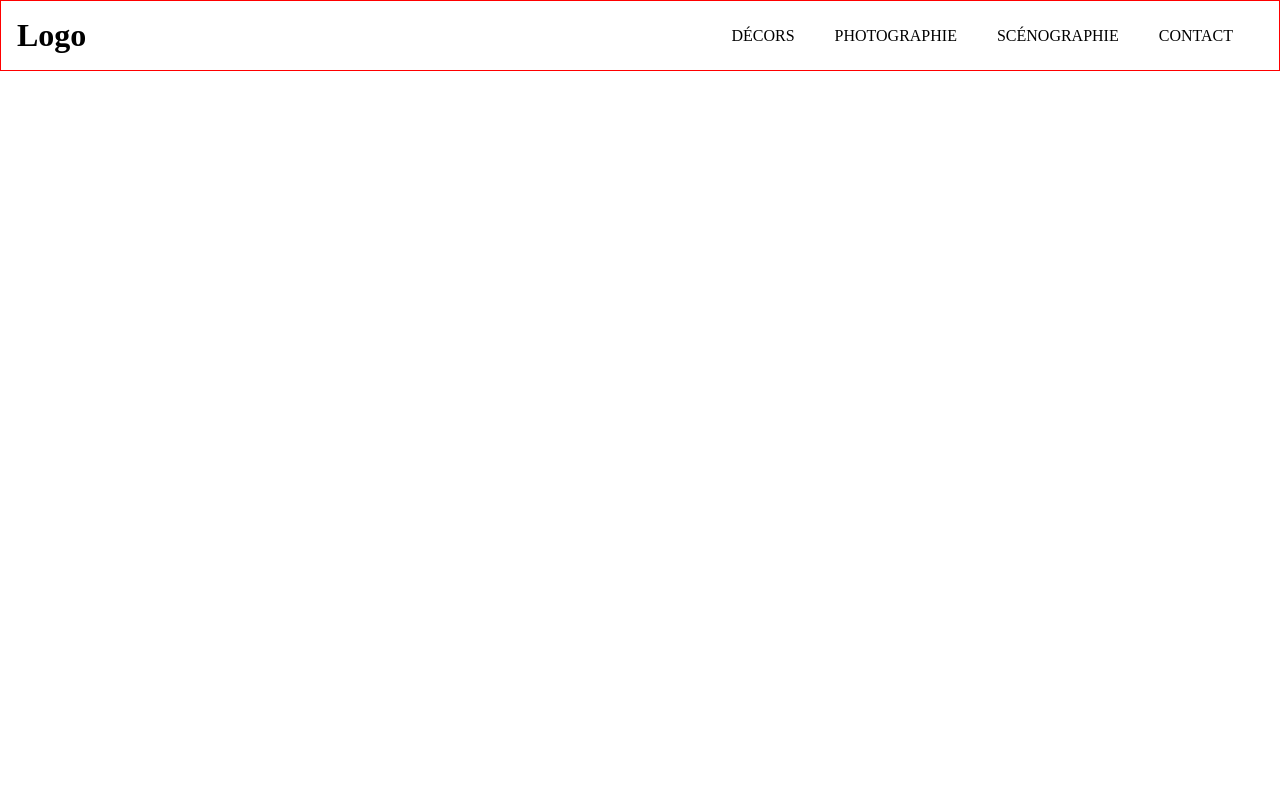
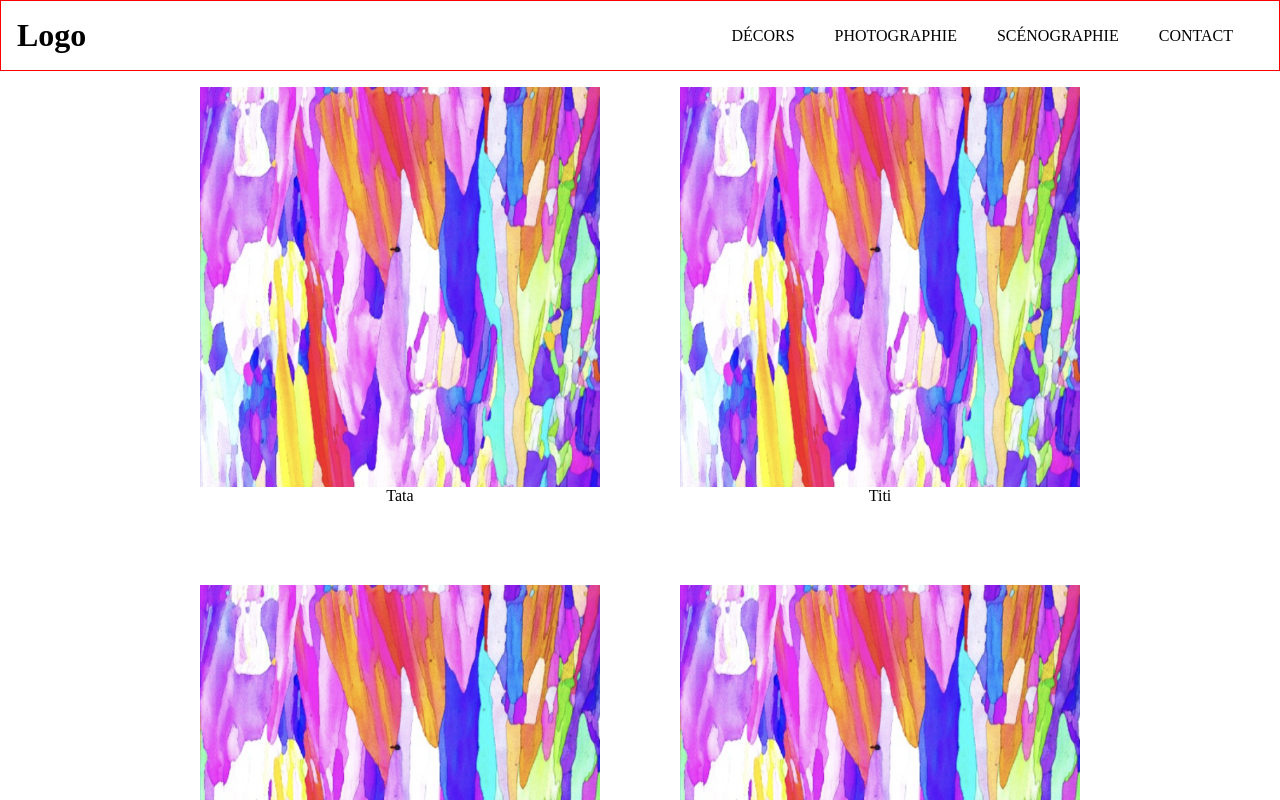
Before and after one commit to Tayyyyylor/agathe-website, a Next.js app: page /photographie in a window 1280 px wide. Shown: the top 800 px of the page. Built offline with nearby package versions, Linux system fonts and the light colour scheme.

Commit message:
add cards templates

```diff
--- a/src/app/contact/page.tsx
+++ b/src/app/contact/page.tsx
@@ -1,7 +1,7 @@
 import { Metadata } from 'next'
 
 export const metadata: Metadata = {
-    title: 'scenographie',
+    title: 'contact',
 }
 
 export default function ContactPage() {
--- a/src/app/decors/page.tsx
+++ b/src/app/decors/page.tsx
@@ -1,7 +1,7 @@
 import { Metadata } from 'next'
 
 export const metadata: Metadata = {
-    title: 'scenographie',
+    title: 'decors',
 }
 
 export default function DecorsPage() {
--- a/src/app/page.tsx
+++ b/src/app/page.tsx
@@ -1,3 +1,5 @@
+import Homepage from '@/components/templates/homepage/Homepage'
+
 export default function Home() {
-    return <></>
+    return <Homepage />
 }
--- a/src/app/photographie/page.tsx
+++ b/src/app/photographie/page.tsx
@@ -1,9 +1,10 @@
+import Photographie from '@/components/templates/photographiePage/Photographie'
 import { Metadata } from 'next'
 
 export const metadata: Metadata = {
-    title: 'scenographie',
+    title: 'photographie',
 }
 
 export default function PhotographiePage() {
-    return <></>
+    return <Photographie />
 }
--- /dev/null
+++ b/src/components/molecules/cards/Cards.module.scss
@@ -0,0 +1,6 @@
+.cards {
+    display: flex;
+    flex-direction: column;
+    justify-content: center;
+    align-items: center;
+}
--- /dev/null
+++ b/src/components/molecules/cards/Cards.tsx
@@ -0,0 +1,24 @@
+import Image from 'next/image'
+import React from 'react'
+import styles from './Cards.module.scss'
+
+interface CardsProps {
+    src: string
+    alt: string
+    text: string
+}
+
+export default function Cards({ src, alt, text }: CardsProps) {
+    return (
+        <div className={styles.cards}>
+            <Image
+                src={src}
+                alt={alt}
+                width={400}
+                height={400}
+                className={styles.imgCards}
+            />
+            <p className={styles.txtCards}>{text}</p>
+        </div>
+    )
+}
--- /dev/null
+++ b/src/components/templates/photographiePage/Photographie.module.scss
@@ -0,0 +1,8 @@
+.photographie {
+    display: flex;
+    gap: 5rem;
+    flex-wrap: wrap;
+    align-items: center;
+    justify-content: center;
+    padding: 1rem;
+}
--- /dev/null
+++ b/src/components/templates/photographiePage/Photographie.tsx
@@ -0,0 +1,45 @@
+import Cards from '@/components/molecules/cards/Cards'
+import React from 'react'
+import styles from './Photographie.module.scss'
+
+export default function Photographie() {
+    const cardsData = [
+        {
+            src: '/actu2.png',
+            alt: 'placeholder',
+            text: 'Tata ',
+        },
+        {
+            src: '/actu2.png',
+            alt: 'placeholder',
+            text: 'Titi ',
+        },
+        {
+            src: '/actu2.png',
+            alt: 'placeholder',
+            text: 'Toto',
+        },
+        {
+            src: '/actu2.png',
+            alt: 'placeholder',
+            text: 'Tutu ',
+        },
+        {
+            src: '/actu2.png',
+            alt: 'placeholder',
+            text: 'Tyty',
+        },
+    ]
+    return (
+        <main className={styles.photographie}>
+            {cardsData.map((card, index) => (
+                <Cards
+                    key={index}
+                    src={card.src}
+                    alt={card.alt}
+                    text={card.text}
+                />
+            ))}
+        </main>
+    )
+}
```
Also changed, not shown: public/actu2.png (added).
